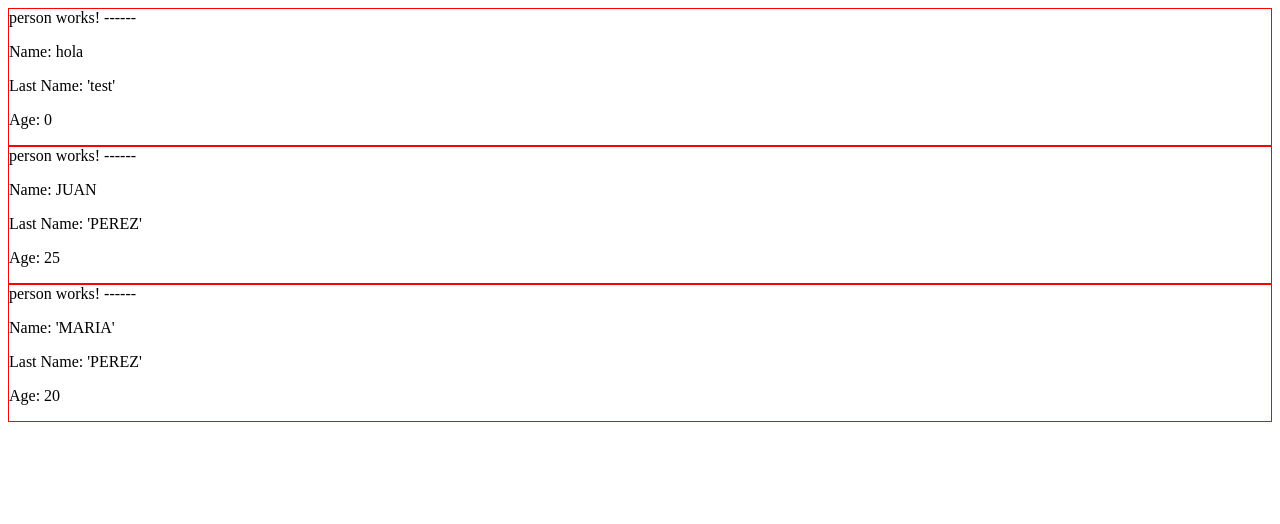
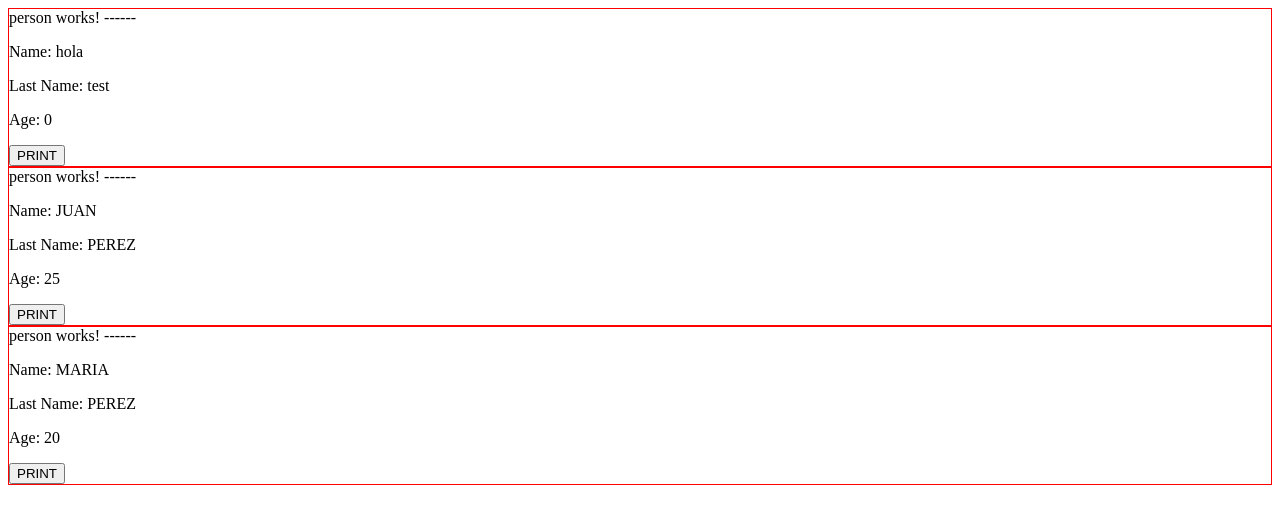
Before and after one commit to cricripaz/angular-train-2022, an Angular app: page / in a window 1280 px wide. Shown: the top 524 px of the page. Built offline with nearby package versions, Linux system fonts and the light colour scheme.

Commit message:
[ 09-08-2022 task 2 ] outputs

```diff
--- a/src/app/app.component.html
+++ b/src/app/app.component.html
@@ -1,5 +1,20 @@
-<app-person [name]="title" lastName="'test'" [age]="0"></app-person>
+<app-person
+  [nametest]="title"
+  lastName="test"
+  [age]="0"
+  (print)="getPrint($event)"
+></app-person>
 
-<app-person [name]="'JUAN'" lastName="'PEREZ'" [age]="25"></app-person>
+<app-person
+  [nametest]="'JUAN'"
+  lastName="PEREZ"
+  [age]="25"
+  (print)="getPrint($event)"
+></app-person>
 
-<app-person name="'MARIA'" lastName="'PEREZ'" [age]="20"></app-person>
+<app-person
+  nametest="MARIA"
+  lastName="PEREZ"
+  [age]="20"
+  (print)="getPrint($event)"
+></app-person>
--- a/src/app/app.component.ts
+++ b/src/app/app.component.ts
@@ -7,4 +7,8 @@ import { Component } from '@angular/core';
 })
 export class AppComponent {
   title = 'hola ';
+
+  getPrint(event: string) {
+    console.log('getPrint:', event);
+  }
 }
--- a/src/app/person/person.component.html
+++ b/src/app/person/person.component.html
@@ -4,4 +4,6 @@
   <p>Name: {{ name }}</p>
   <p>Last Name: {{ lastName }}</p>
   <p>Age: {{ age }}</p>
+
+  <button (click)="onPrint($event)">PRINT</button>
 </div>
--- a/src/app/person/person.component.ts
+++ b/src/app/person/person.component.ts
@@ -1,4 +1,4 @@
-import { Component, Input, OnInit } from '@angular/core';
+import { Component, EventEmitter, Input, OnInit, Output } from '@angular/core';
 
 @Component({
   selector: 'app-person',
@@ -6,11 +6,17 @@ import { Component, Input, OnInit } from '@angular/core';
   styleUrls: ['./person.component.css'],
 })
 export class PersonComponent implements OnInit {
-  @Input() name: string = '';
+  @Input('nametest') name: string = '';
   @Input() lastName: string = '';
   @Input() age: number = 0;
+
+  @Output() print = new EventEmitter();
 
   constructor() {}
 
   ngOnInit() {}
+
+  onPrint(event: any) {
+    this.print.emit('hola');
+  }
 }
```
